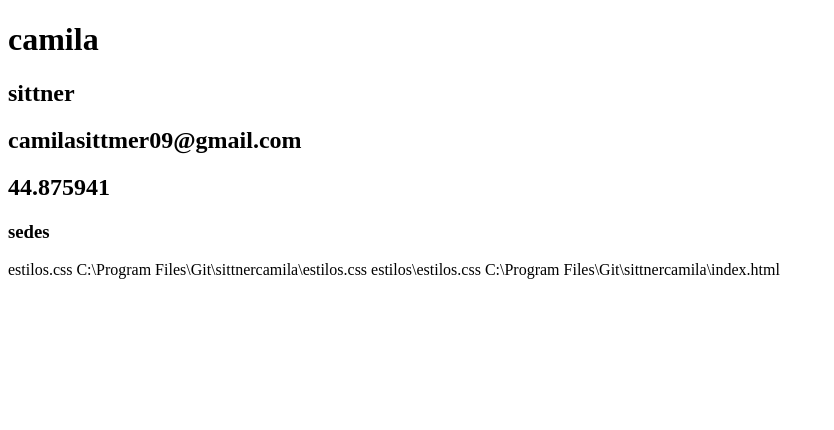
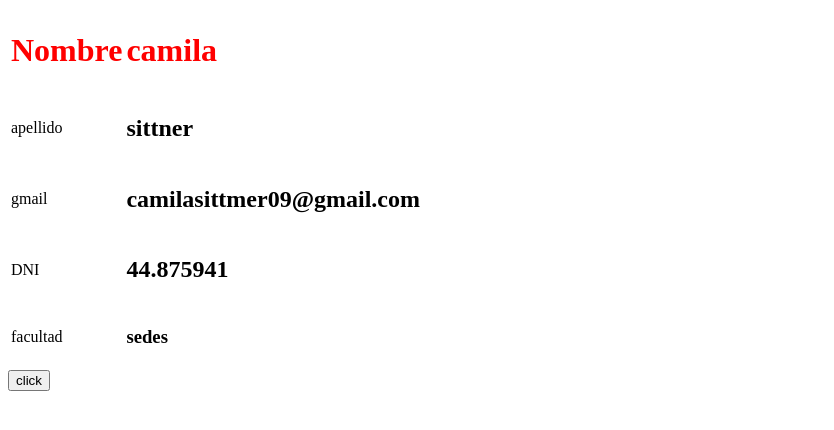
Before and after one commit to camsittner/Sittner-Camila, a plain HTML site: page index.html in a window 1280 px wide. Shown: the whole page, without its empty margins (0-834 px from the left). Drawn offline with Linux system fonts and the light colour scheme.

Commit message:
actulizaciones

```diff
--- a/index.html
+++ b/index.html
@@ -5,19 +5,22 @@
     <meta http-equiv="X-UA-Compatible" content="IE=edge">
     <meta name="viewport" content="width=device-width, initial-scale=1.0">
     <title>Document</title>
-    <link rel="styleshet" href="estilos\esdffdsfsdftilos.css">
+    <link rel="stylesheet" href="estilos\estilos.css">
 
 </head>
 <body>
-  <h1>camila</h1>
-   <h2>sittner</h2>
-   <h2>camilasittmer09@gmail.com</h2>
-   <h2>44.875941</h2>
-   <h3>sedes</h3>
-   estilos.css
-   C:\Program Files\Git\sittnercamila\estilos.css
-   estilos\estilos.css
-   <script src="js\funciones.js"></script>
+  <table>
+    <tr><td><h1>Nombre</h1></td> <td> <h1>camila</h1></td>  </tr>
+     <tr><td>apellido</td><td><h2>sittner</h2></td> </tr>
+     <tr><td>gmail</td><td><h2>camilasittmer09@gmail.com</h2></td></tr>
+     <tr><td>DNI</td><td><h2>44.875941</h2></td></tr>
+     <tr><td>facultad</td><td><h3>sedes</h3></td></tr>
+
+  </tr>
+  </table>
+  <script src="js\funciones.js"></script>
+  <button name="saludar" onclick="saludar('24');">click</button>
+</body>
+
 </body>
 </html>
-C:\Program Files\Git\sittnercamila\index.html
--- a/js/funciones.js
+++ b/js/funciones.js
@@ -1,2 +1,3 @@
 
 //alert("hola mundo");
+function saludar(nombre){alert("el resultado es:" + 24)}
```
